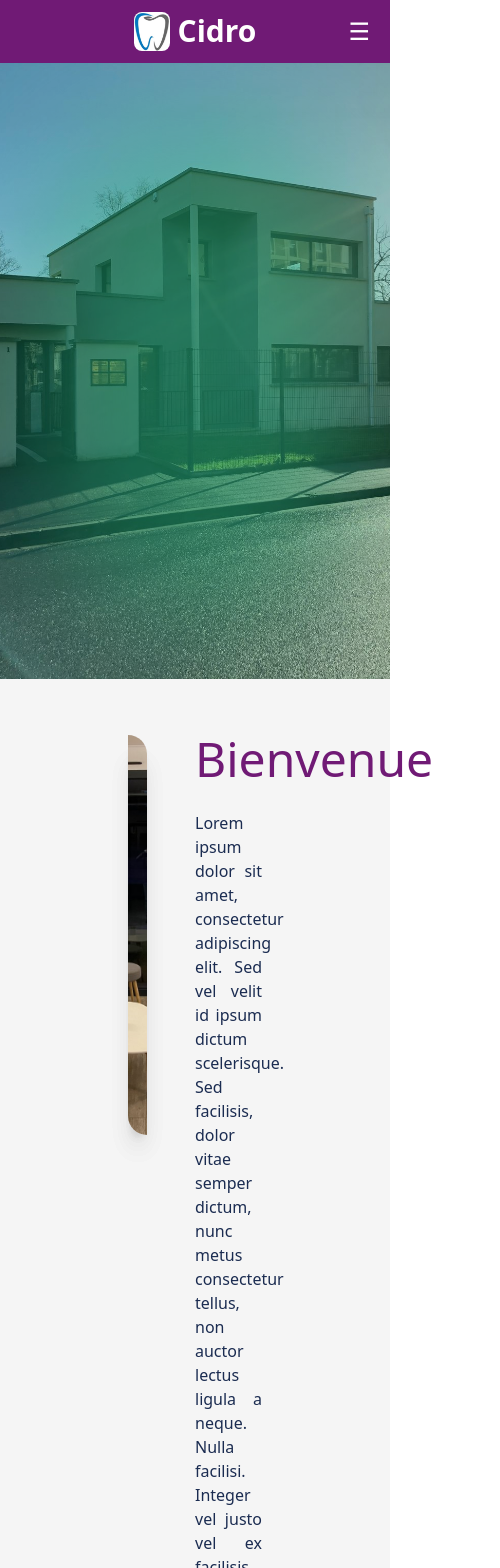
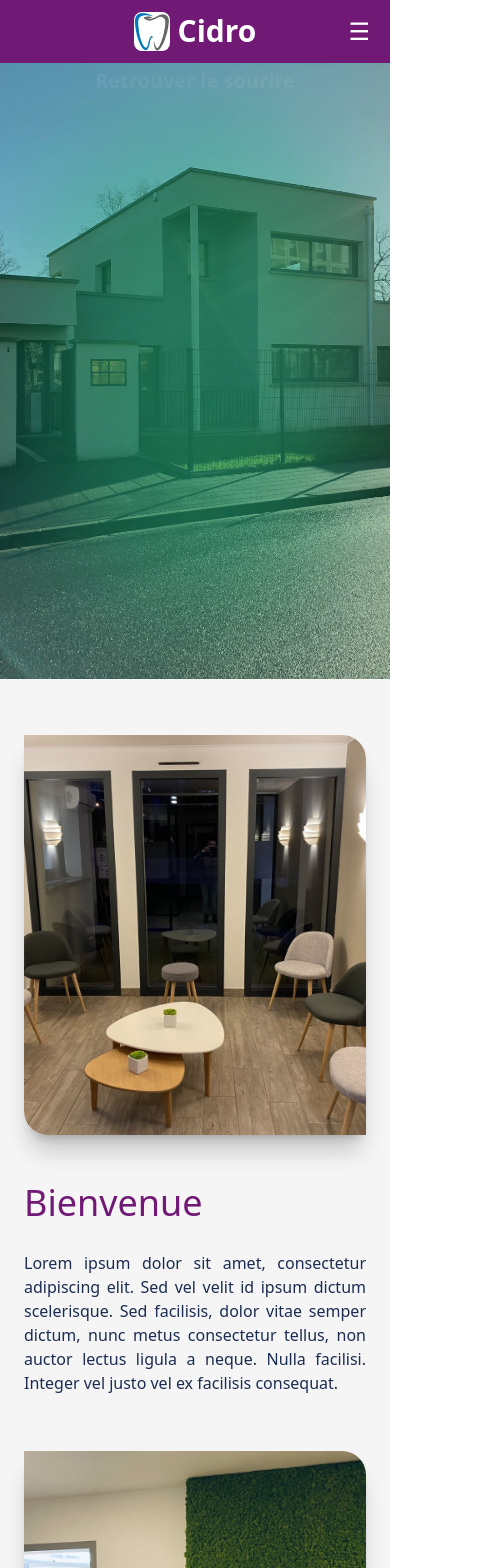
Before and after one commit to Njaka91/Cidro, a React (Vite) app: page /lecabinet in a window 390 px wide. Shown: the top 1568 px of the page, 500 px wide, since content can reach past the window. Built offline with nearby package versions, Linux system fonts and the light colour scheme.

Commit message:
responsive le cabinet

```diff
--- a/src/components/OfficeImg.jsx
+++ b/src/components/OfficeImg.jsx
@@ -1,10 +1,8 @@
 import { motion, useScroll, useTransform } from "framer-motion";
 import { useRef } from "react";
 
-
 // eslint-disable-next-line react/prop-types
-const OfficeImg = ({ title, description, img, className }) => {
-
+const OfficeImg = ({ title, description, img, positionImg }) => {
   const ref = useRef(null);
   const { scrollYProgress } = useScroll({
     target: ref,
@@ -18,8 +16,27 @@ const OfficeImg = ({ title, description, img, className }) => {
   const opacity = useTransform(scrollYProgress, [0, 0.81], [0, 1]);
 
   return (
-    <div ref={ref} className={`flex ${className} relative px-32 my-14 gap-12`}>
-      <div className="relative w-1/2 h-[25rem]">
+    <div
+      ref={ref}
+      className={`
+        flex flex-col relative px-6 my-14 gap-12 ${
+          positionImg === "flex-row"
+            ? "md:flex-row lg:flex-row xl:flex-row"
+            : "md:flex-row-reverse lg:flex-row-reverse xl:flex-row-reverse"
+        }
+        md:px-8
+        lg:px-24
+        xl:px-32
+      `}
+    >
+      <div
+        className="
+        relative w-full h-[25rem]
+        md:w-1/2
+        lg:w-1/2
+        xl:w-1/2
+        "
+      >
         <motion.div
           style={{ scale: scale }}
           className="relative rounded-tr-3xl rounded-bl-3xl shadow-xl h-full"
@@ -40,13 +57,22 @@ const OfficeImg = ({ title, description, img, className }) => {
         </motion.div>
         <div className="absolute inset-0 bg-slate-900/8 overflow-hidden" />
       </div>
-      <div className="relative flex w-1/2 flex-col text-[#1B2C51]">
+      <div
+        className="
+        relative flex w-full flex-col text-[#1B2C51]
+        md:w-1/2
+        lg:w-1/2
+        xl:w-1/2"
+      >
         <span className="flex flex-col text-fuchsia-900">
           <motion.span
             style={{
               y: y2,
             }}
-            className="text-5xl font-medium mb-3"
+            className="
+            text-4xl font-medium mb-3
+            lg:text-5xl
+            "
           >
             {title}
           </motion.span>
@@ -64,5 +90,4 @@ const OfficeImg = ({ title, description, img, className }) => {
   );
 };
 
-
 export default OfficeImg;
--- a/src/pages/Ofiice.jsx
+++ b/src/pages/Ofiice.jsx
@@ -11,7 +11,7 @@ const Ofiice = () => {
           img={office.img}
           title={office.title}
           description={office.description}
-          className={index % 2 === 0 ? "flex-row" : "flex-row-reverse"}
+          positionImg={index % 2 === 0 ? "flex-row" : "flex-row-reverse"}
         />
       ))}
     </>
```
